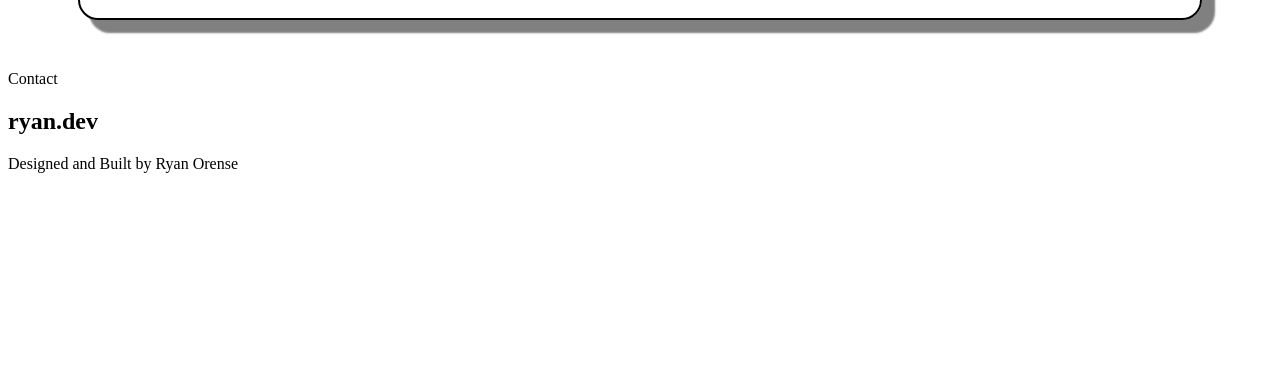
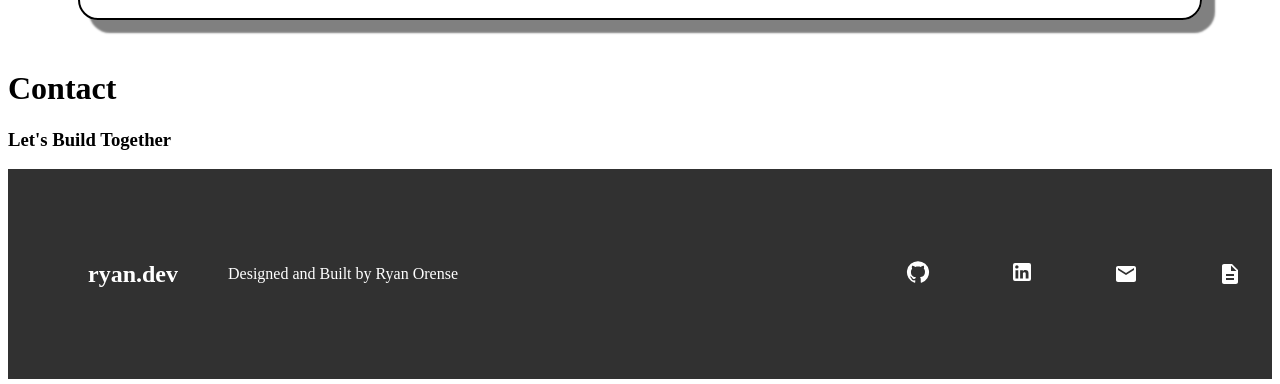
Before and after one commit to rorense/portfolio-website, a React (Create React App) app in the folder portfolio/: page / in a window 1280 px wide. Shown: the part 3743-4127 px from the top of the page. Before the commit the page ends 3924 px from the top, so only its background shows below. Built offline with nearby package versions, Linux system fonts and the light colour scheme.

Commit message:
Working on footer component

```diff
--- a/portfolio/package.json
+++ b/portfolio/package.json
@@ -3,6 +3,10 @@
   "version": "0.1.0",
   "private": true,
   "dependencies": {
+    "@emotion/react": "^11.11.1",
+    "@emotion/styled": "^11.11.0",
+    "@mui/icons-material": "^5.14.3",
+    "@mui/material": "^5.14.5",
     "@testing-library/jest-dom": "^5.17.0",
     "@testing-library/react": "^13.4.0",
     "@testing-library/user-event": "^13.5.0",
--- a/portfolio/src/Component/Contact/Contact.tsx
+++ b/portfolio/src/Component/Contact/Contact.tsx
@@ -3,6 +3,18 @@ import "./Contact.css";
 
 export const Contact: React.FC = () => {
   return (
-    <div className='contact' id="contact">Contact</div>
+    <div className='contact' id="contact">
+      <div className="contact_title">
+        <h1>Contact</h1>
+      </div>
+      <div className="contact_body">
+        <div className="contact_left">
+          <h3>Let's Build Together</h3>
+        </div>
+        <div className="contact right">
+
+        </div>
+      </div>
+    </div>
   )
 }
--- a/portfolio/src/Component/Footer/Footer.css
+++ b/portfolio/src/Component/Footer/Footer.css
@@ -0,0 +1,27 @@
+.footer {
+    left: 0;
+    bottom: 0;
+    right: 0;
+    height: 150px;
+    background-color: rgb(49, 49, 49);
+    padding: 30px 30px 30px 30px;
+    justify-content: space-between;
+    align-items: center;
+    display: flex;
+}
+
+.footer > .left {
+    color: white;
+    display: flex;
+    align-items: center;
+    gap: 50px;
+    margin-left: 50px;
+}
+
+.footer > .right {
+}
+
+.icons > .icon {
+    color: white;
+    cursor: pointer;
+}
--- a/portfolio/src/Component/Footer/Footer.tsx
+++ b/portfolio/src/Component/Footer/Footer.tsx
@@ -1,5 +1,10 @@
 import React from 'react';
 import "./Footer.css";
+import GitHubIcon from '@mui/icons-material/GitHub';
+import LinkedInIcon from '@mui/icons-material/LinkedIn';
+import EmailIcon from '@mui/icons-material/Email';
+import DescriptionIcon from '@mui/icons-material/Description';
+import { Link } from 'react-router-dom';
 
 export const Footer: React.FC = () => {
   return (
@@ -10,10 +15,10 @@ export const Footer: React.FC = () => {
       </div>
       <div className="right">
         <div className="icons">
-          {/* Git Hub */}
-          {/* LinkedIn */}
-          {/* Email */}
-          {/* CV? */}
+          <Link className="icon" to="https://github.com/rorense" target='_blank'><GitHubIcon /></Link>
+          <Link className="icon" to="https://www.linkedin.com/in/ryan-orense/" target='_blank'><LinkedInIcon /></Link>
+          <EmailIcon className='icon' />
+          <DescriptionIcon className='icon'/>
         </div>
       </div>
     </div>
```
Also changed, not shown: portfolio/src/Component/ContactForm/ContactForm.tsx (added, +10 -0 lines), portfolio/src/Component/ContactForm/ContactForm.css (added), 1 other file (tests, documents, lock files or other folders).
